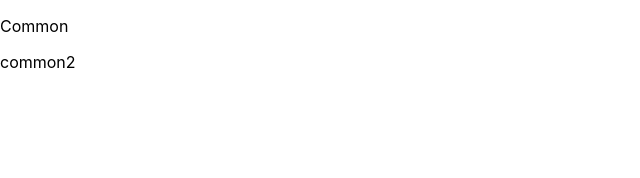
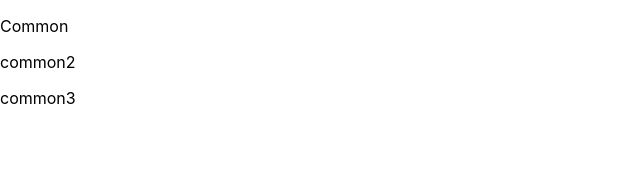
Before and after one commit to irHasanmolla/my-digital-portfolio, a React (Create React App) app: page / in a window 1280 px wide. Shown: the top 178 px of the page, without its empty margins (0-640 px from the left). Built offline with nearby package versions, Linux system fonts and the light colour scheme; the HTML template or start-up script is replaced by a standard one.

Commit message:
testing two

```diff
--- a/src/Common.js
+++ b/src/Common.js
@@ -5,6 +5,7 @@ const Common = () => {
     <div>
       <p>Common</p>
       <p>common2</p>
+      <p>common3</p>
     </div>
   )
 }
```
